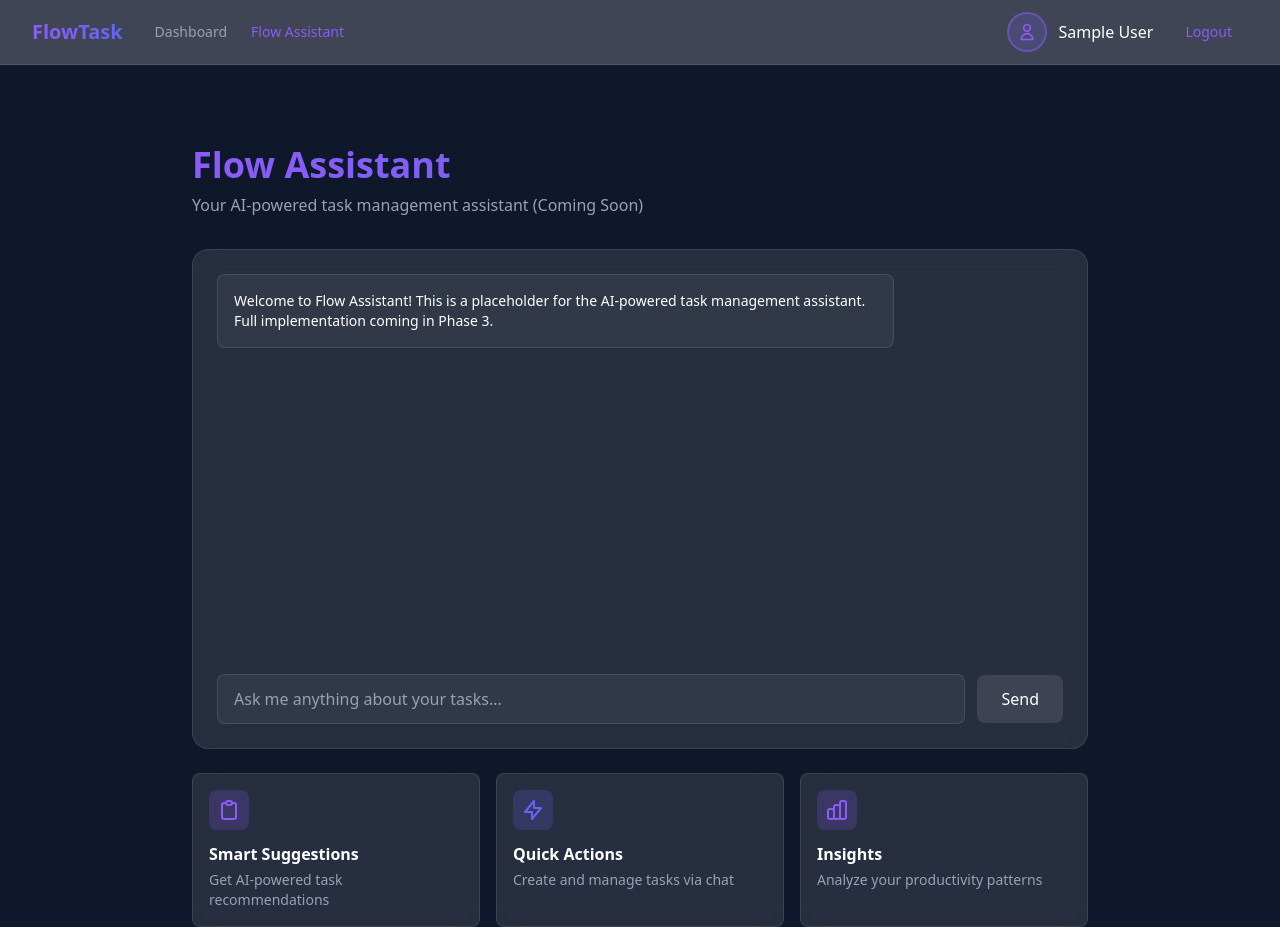
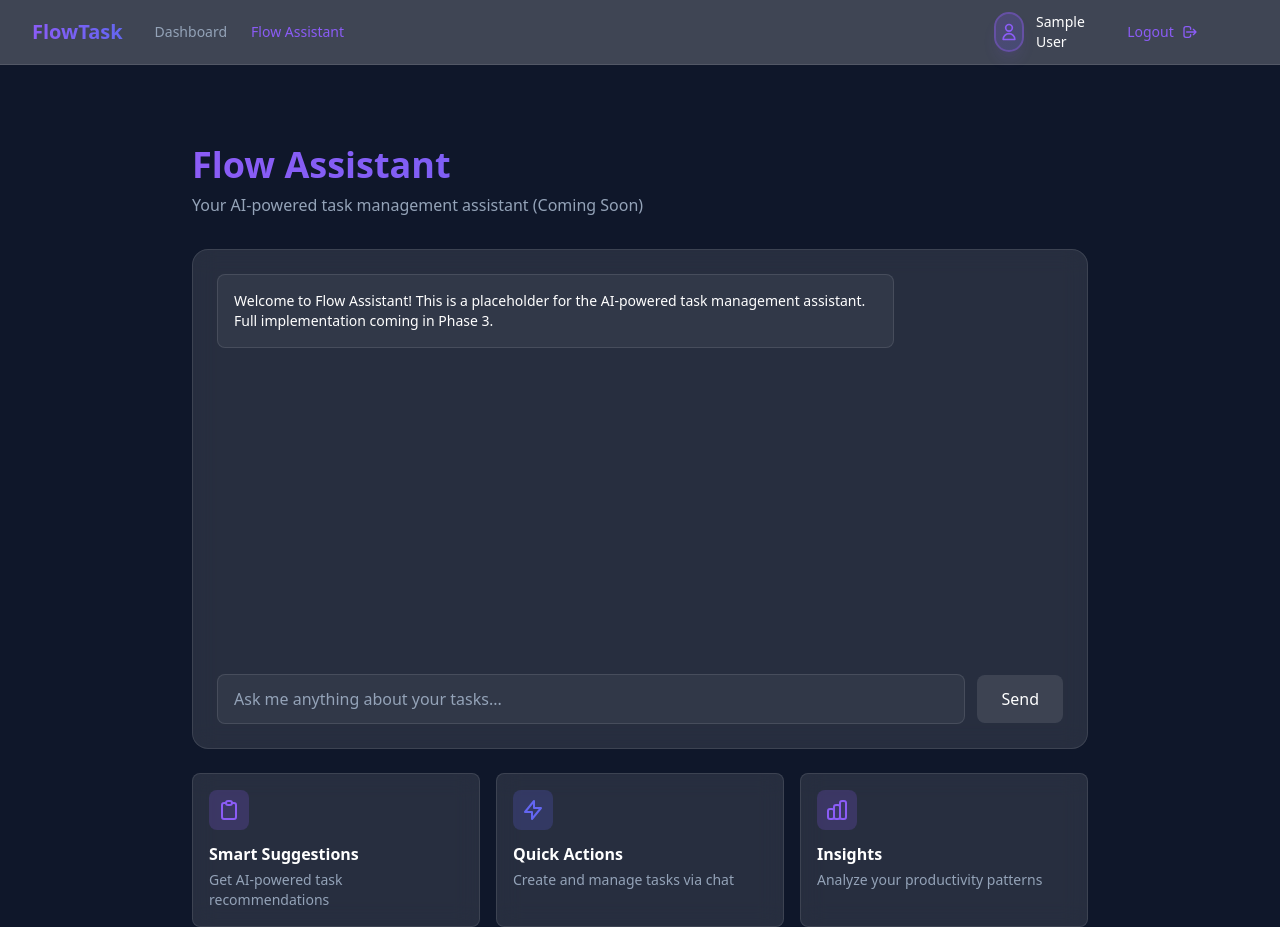
Before and after one commit to abdulmannan991/Todo-Full-Stack-Web-App, a Next.js app in the folder frontend/: page /assistant in a window 1280 px wide. Built offline with nearby package versions, Linux system fonts and the light colour scheme; no server answers; sample sign-in values are in the browser's storage.

Commit message:
fixed profile circle issue

```diff
--- a/frontend/components/Navbar.tsx
+++ b/frontend/components/Navbar.tsx
@@ -33,6 +33,7 @@ export default function Navbar() {
   const isAuthenticated = mounted && !!session?.user
 
   const handleLogout = async () => {
+
     await signOut()
     setMobileMenuOpen(false)
     router.push('/')
@@ -88,16 +89,17 @@ export default function Navbar() {
   <div className="hidden sm:flex items-center space-x-4">
     {/* Profile Info */}
     <Link href={"/profile"}>
-              <div className="flex items-center space-x-3">
+      <div className="flex items-center space-x-3 group">
         {/* Profile Image or Icon */}
+        <div className="relative w-10 h-10 aspect-square rounded-full overflow-hidden border-2 border-primary-violet/50 transition-all duration-300 group-hover:border-primary-violet shadow-lg shadow-primary-violet/10">
           {session?.user?.profile_image_url ? (
             <img
               src={`${API_BASE_URL}${session.user.profile_image_url}`}
               alt="Profile"
-                    className="w-10 h-10 rounded-full object-cover border-2 border-primary-violet/50"
+              className="w-full h-full object-cover"
             />
           ) : (
-                  <div className="w-10 h-10 rounded-full bg-gradient-to-br from-primary-violet/20 to-secondary-indigo/20 border-2 border-primary-violet/50 flex items-center justify-center">
+            <div className="w-full h-full bg-gradient-to-br from-primary-violet/20 to-secondary-indigo/20 flex items-center justify-center">
               <svg
                 className="w-5 h-5 text-primary-violet"
                 fill="none"
@@ -113,21 +115,40 @@ export default function Navbar() {
               </svg>
             </div>
           )}
+        </div>
 
-                {/* Display Name */}
-                <span className="hidden md:block text-text-primary font-medium">
-                  {displayName}
+        {/* Username with hover effect */}
+        <span className="text-sm font-medium text-text-primary group-hover:text-primary-violet transition-colors">
+          {session?.user?.name || 'User'}
         </span>
       </div>
     </Link>
 
               {/* Logout Button */}
-              <button
+             <motion.button
   onClick={handleLogout}
-                className="px-4 py-2 text-sm font-medium text-primary-violet hover:text-secondary-indigo transition-all duration-200 rounded-lg hover:bg-white/5"
+  whileHover={{ scale: 1.02, backgroundColor: "rgba(255, 255, 255, 0.05)" }}
+  whileTap={{ scale: 0.95, opacity: 0.7 }}
+  className="w-full px-4  py-2 text-sm font-medium text-primary-violet hover:text-secondary-indigo rounded-lg transition-all duration-200 text-left flex items-center gap-2"
+>
+  <motion.span
+    initial={{ opacity: 1 }}
+    exit={{ opacity: 0, x: -10 }}
+    transition={{ duration: 0.2 }}
   >
     Logout
-              </button>
+  </motion.span>
+
+  {/* Optional: Add a small logout icon that slides out */}
+  <svg
+    className="w-4 h-4"
+    fill="none"
+    stroke="currentColor"
+    viewBox="0 0 24 24"
+  >
+    <path strokeLinecap="round" strokeLinejoin="round" strokeWidth={2} d="M17 16l4-4m0 0l-4-4m4 4H7m6 4v1a3 3 0 01-3 3H6a3 3 0 01-3-3V7a3 3 0 013-3h4a3 3 0 013 3v1" />
+  </svg>
+</motion.button>
             </div>
           ) : (
             <div className="hidden sm:flex items-center space-x-4">
@@ -252,12 +273,30 @@ export default function Navbar() {
                   </Link>
 
                   {/* Logout Button */}
-                  <button
+                 <motion.button
   onClick={handleLogout}
-                    className="w-full px-4 py-2 text-sm font-medium text-primary-violet hover:text-secondary-indigo hover:bg-white/5 rounded-lg transition-all duration-200 text-left"
+  whileHover={{ scale: 1.02, backgroundColor: "rgba(255, 255, 255, 0.05)" }}
+  whileTap={{ scale: 0.95, opacity: 0.7 }}
+  className="w-full px-4 py-2 text-sm font-medium text-primary-violet hover:text-secondary-indigo rounded-lg transition-all duration-200 text-left flex items-center gap-2"
+>
+  <motion.span
+    initial={{ opacity: 1 }}
+    exit={{ opacity: 0, x: -10 }}
+    transition={{ duration: 0.2 }}
   >
     Logout
-                  </button>
+  </motion.span>
+
+  {/* Optional: Add a small logout icon that slides out */}
+  <svg
+    className="w-4 h-4"
+    fill="none"
+    stroke="currentColor"
+    viewBox="0 0 24 24"
+  >
+    <path strokeLinecap="round" strokeLinejoin="round" strokeWidth={2} d="M17 16l4-4m0 0l-4-4m4 4H7m6 4v1a3 3 0 01-3 3H6a3 3 0 01-3-3V7a3 3 0 013-3h4a3 3 0 013 3v1" />
+  </svg>
+</motion.button>
                 </>
               ) : (
                 <>
```
Lines whose indentation alone changed are shown as unchanged.
